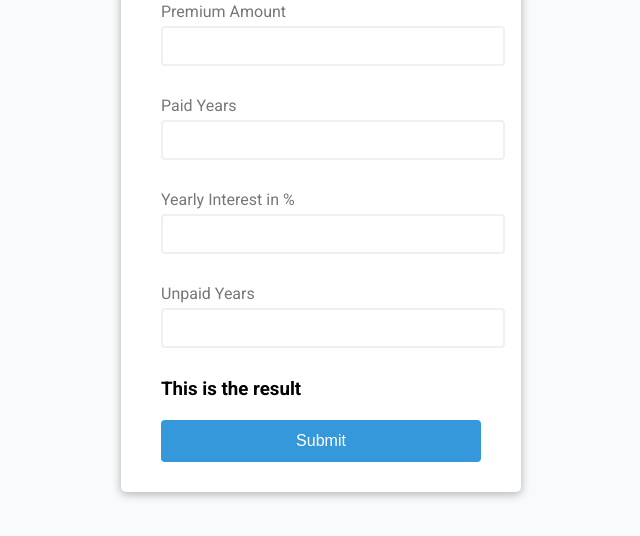
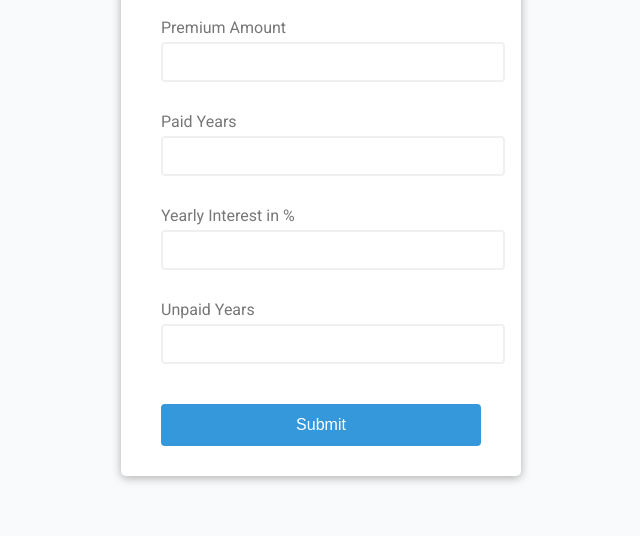
Before and after one commit to theshubhagrwl/policy-return-calculator, a plain HTML site: page index.html in a window 1280 px wide. Shown: the part 202-738 px from the top of the page, without its empty margins (319-959 px from the left). Drawn offline with Linux system fonts and the light colour scheme.

Commit message:
imporved html and css

```diff
--- a/index.html
+++ b/index.html
@@ -31,9 +31,9 @@
           <input type="number" name="unpaidYrs" id="unpaid-years" />
         </div>
 
-        <h3 class="result">This is the result</h3>
+        <h4 class="result"></h4>
 
-        <button type="submit">Submit</button>
+        <button id="submit">Submit</button>
       </form>
     </div>
 
--- a/styles/styles.scss
+++ b/styles/styles.scss
@@ -56,6 +56,10 @@ h2 {
   }
 }
 
+.result {
+  font-weight: 300;
+}
+
 button {
   cursor: pointer;
   background-color: #3498db;
```
Also changed, not shown: styles/styles.css, 1 other file.
